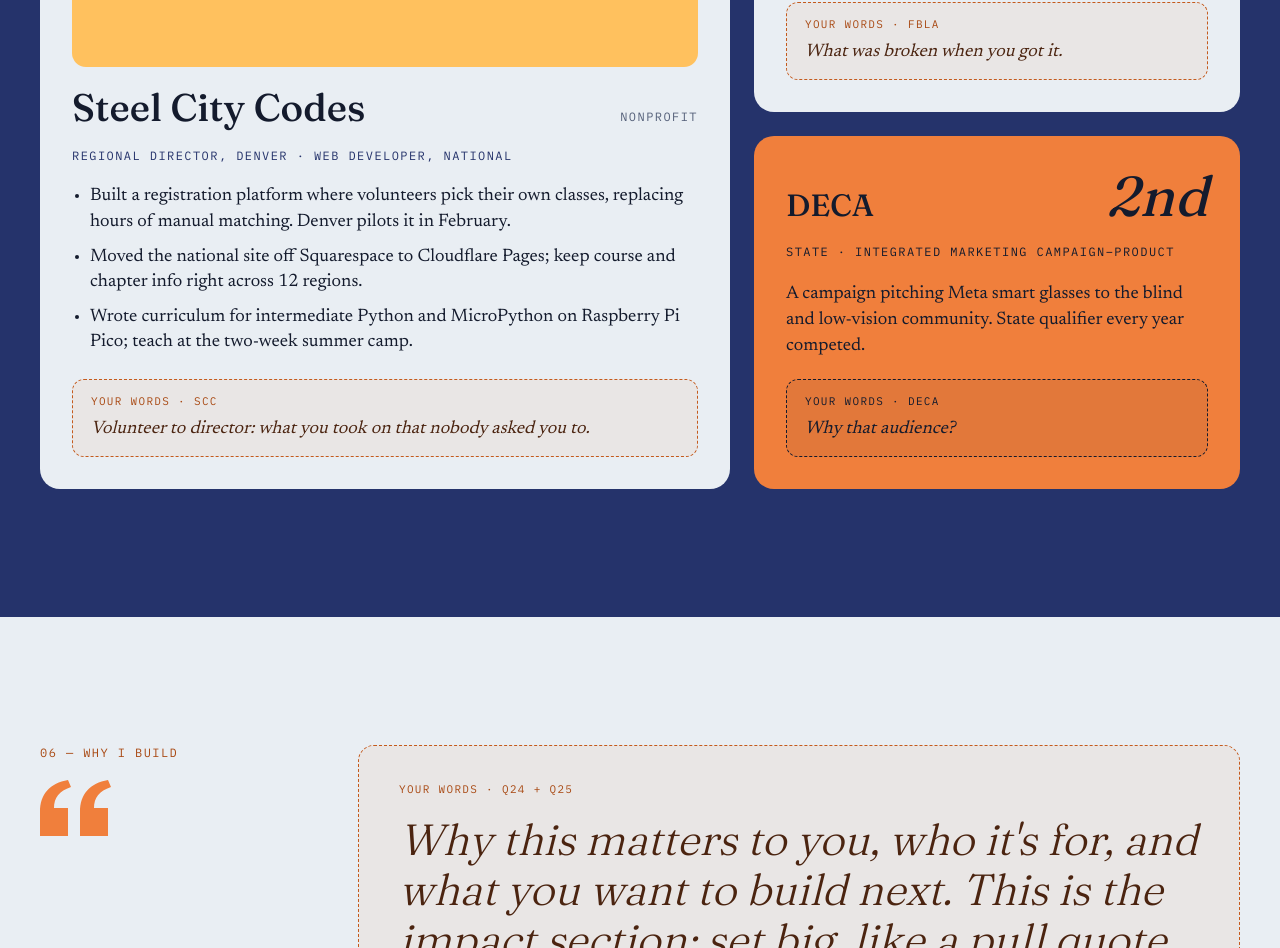
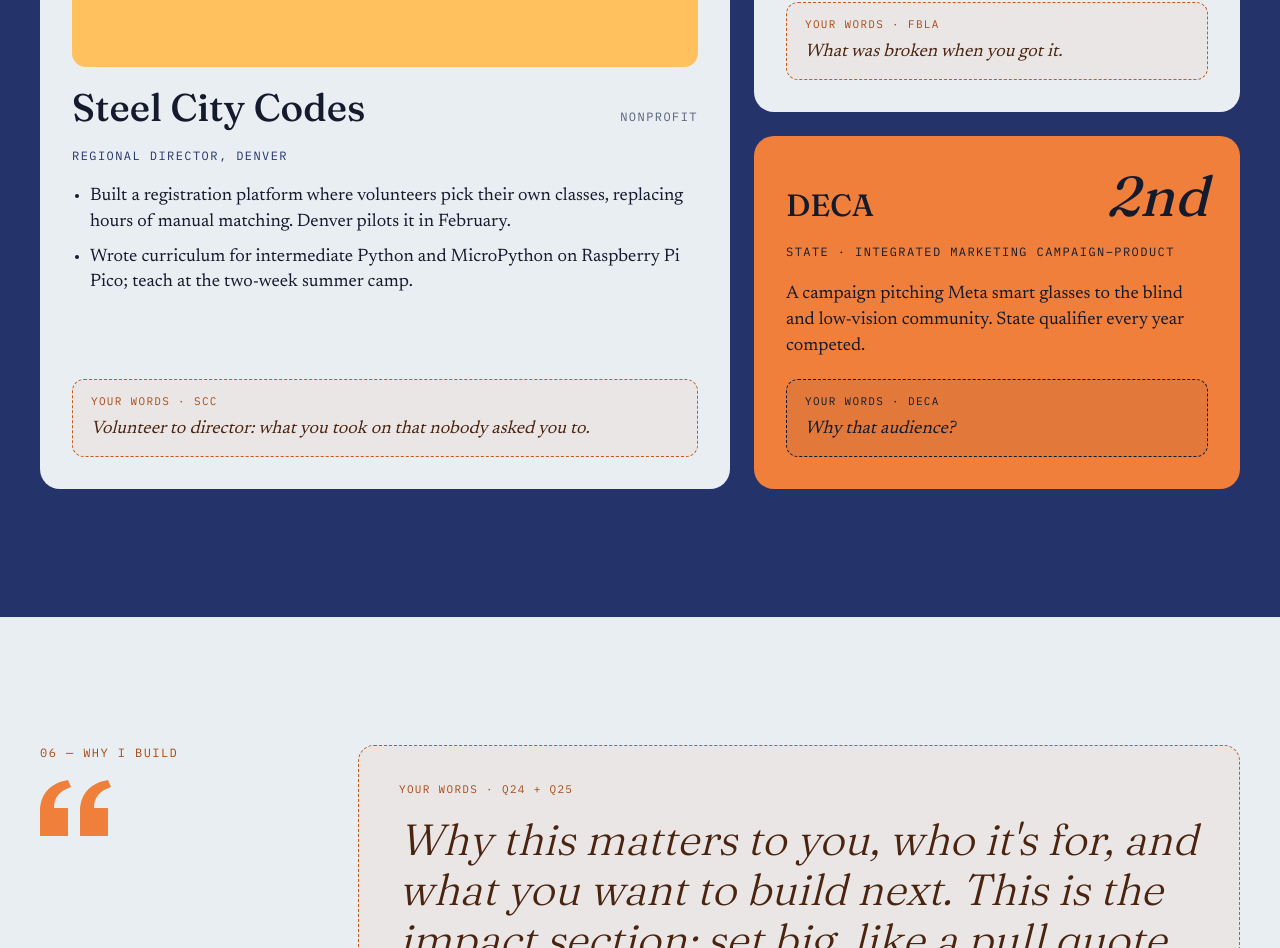
Before and after one commit to haanie09/haanie-portfolio, a Next.js app: page / in a window 1280 px wide. Shown: the part 6024-6972 px from the top of the page. Built offline with nearby package versions, Linux system fonts and the light colour scheme.

Commit message:
Drop the national Steel City Codes web role from the site
Co-Authored-By: Claude Opus 5.5 <noreply@anthropic.com>
Claude-Session: https://claude.ai/code/session_013HGD12oSBPua8fQpxEx5mS

```diff
--- a/content/site.ts
+++ b/content/site.ts
@@ -178,10 +178,9 @@ export const site = {
     scc: {
       name: "Steel City Codes",
       tag: "Nonprofit",
-      roles: "Regional Director, Denver · Web Developer, national",
+      roles: "Regional Director, Denver",
       facts: [
         draft("Built a registration platform where volunteers pick their own classes, replacing hours of manual matching. Denver pilots it in February."),
-        draft("Moved the national site off Squarespace to Cloudflare Pages; keep course and chapter info right across 12 regions."),
         draft("Wrote curriculum for intermediate Python and MicroPython on Raspberry Pi Pico; teach at the two-week summer camp."),
       ],
       story: slot("SCC", "Volunteer to director: what you took on that nobody asked you to."),
```
